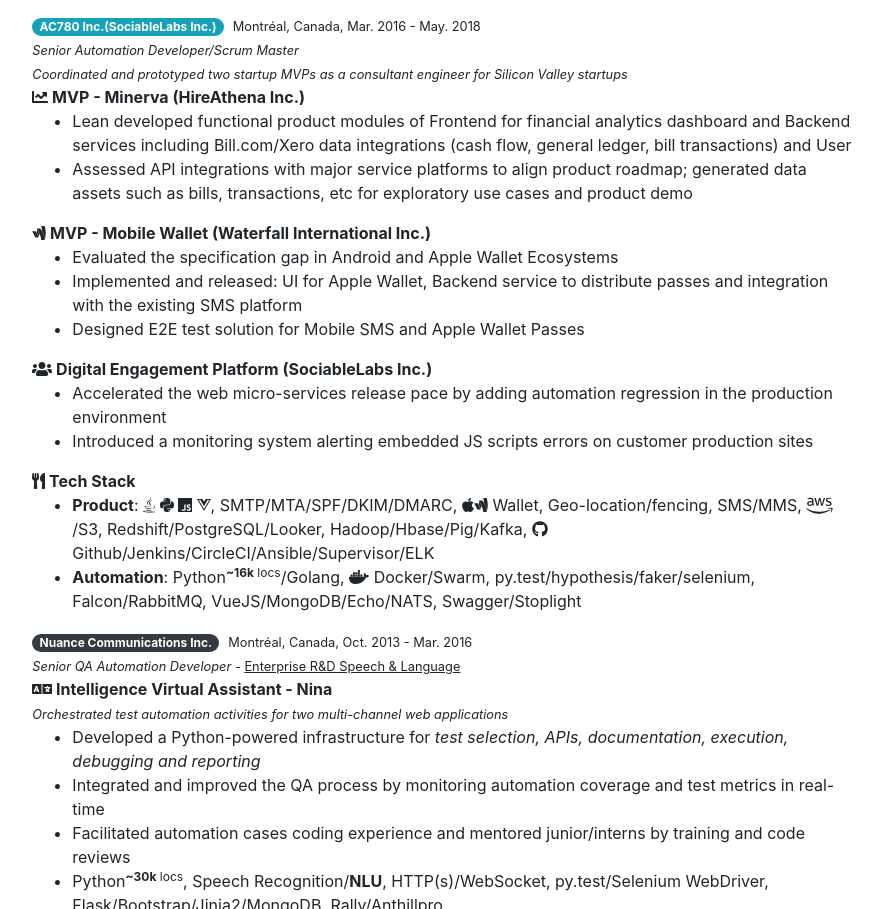
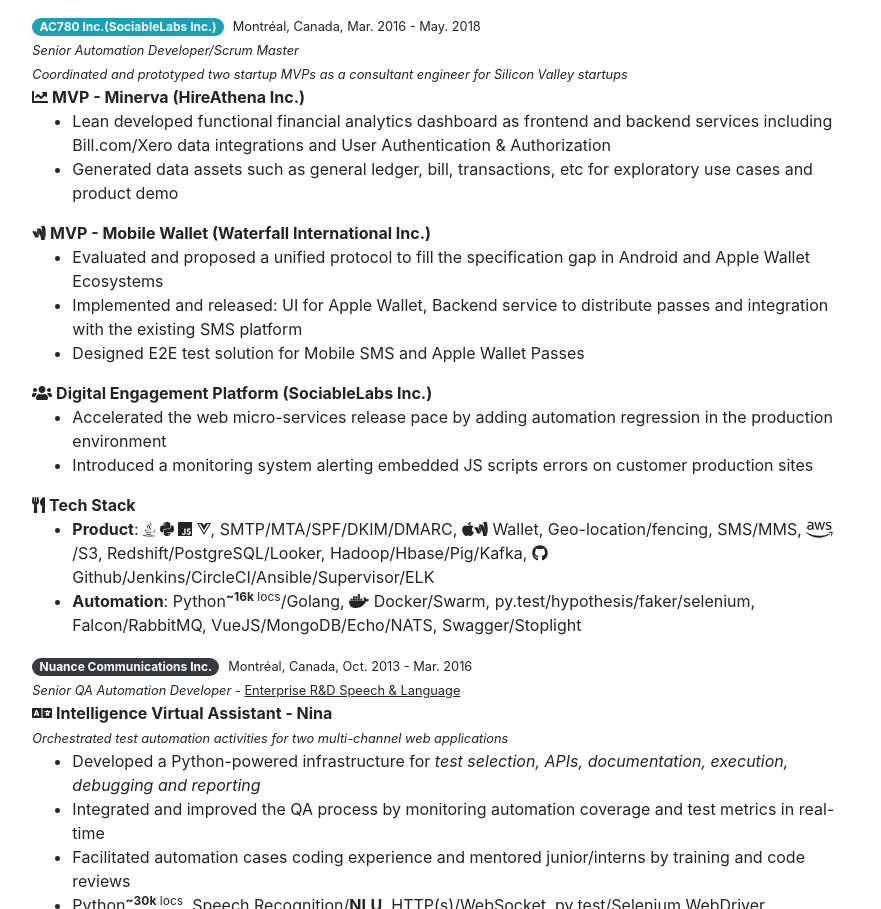
Before and after one commit to byronz/resume, a plain HTML site: page index.html in a window 1280 px wide. Shown: the part 934-1843 px from the top of the page, without its empty margins (196-1077 px from the left). Drawn offline with nearby package versions, Linux system fonts and the light colour scheme.

Commit message:
more grammar

```diff
--- a/index.html
+++ b/index.html
@@ -138,9 +138,10 @@
           <dt><i class="fas fa-chart-line"></i> MVP - Minerva (HireAthena Inc.) </dt>
           <dd>
             <ul>
-              <li>Lean developed functional product modules of Frontend for financial analytics dashboard and Backend services including Bill.com/Xero data integrations (cash flow, general ledger, bill transactions) and User</li>
-              <li>Assessed API integrations with major service platforms to align product roadmap; generated data
-                assets such as bills, transactions, etc for exploratory use cases and product demo</li>
+              <li>Lean developed functional financial analytics dashboard as frontend and backend services including
+                Bill.com/Xero data integrations and User Authentication & Authorization</li>
+              <li>Generated data assets such as general ledger, bill, transactions, etc for exploratory use cases and
+                product demo</li>
             </ul>
           </dd>
         </dl>
@@ -150,7 +151,7 @@
             International Inc.)</dt>
           <dd>
             <ul>
-              <li>Evaluated the specification gap in Android and Apple Wallet Ecosystems</li>
+              <li>Evaluated and proposed a unified protocol to fill the specification gap in Android and Apple Wallet Ecosystems</li>
               <li>
                 Implemented and released: UI for Apple Wallet, Backend service to distribute passes and integration with
                 the existing SMS platform
```
